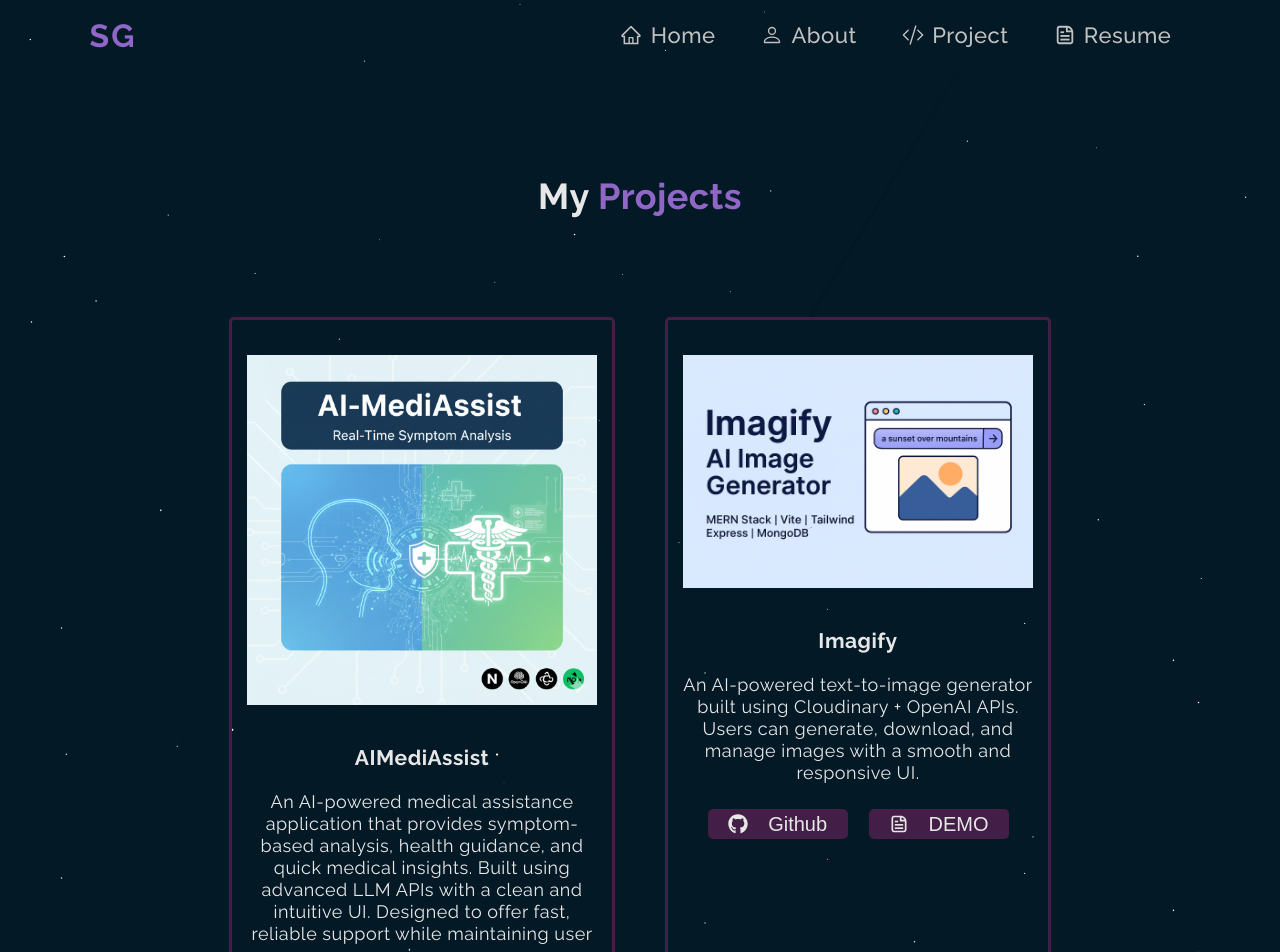
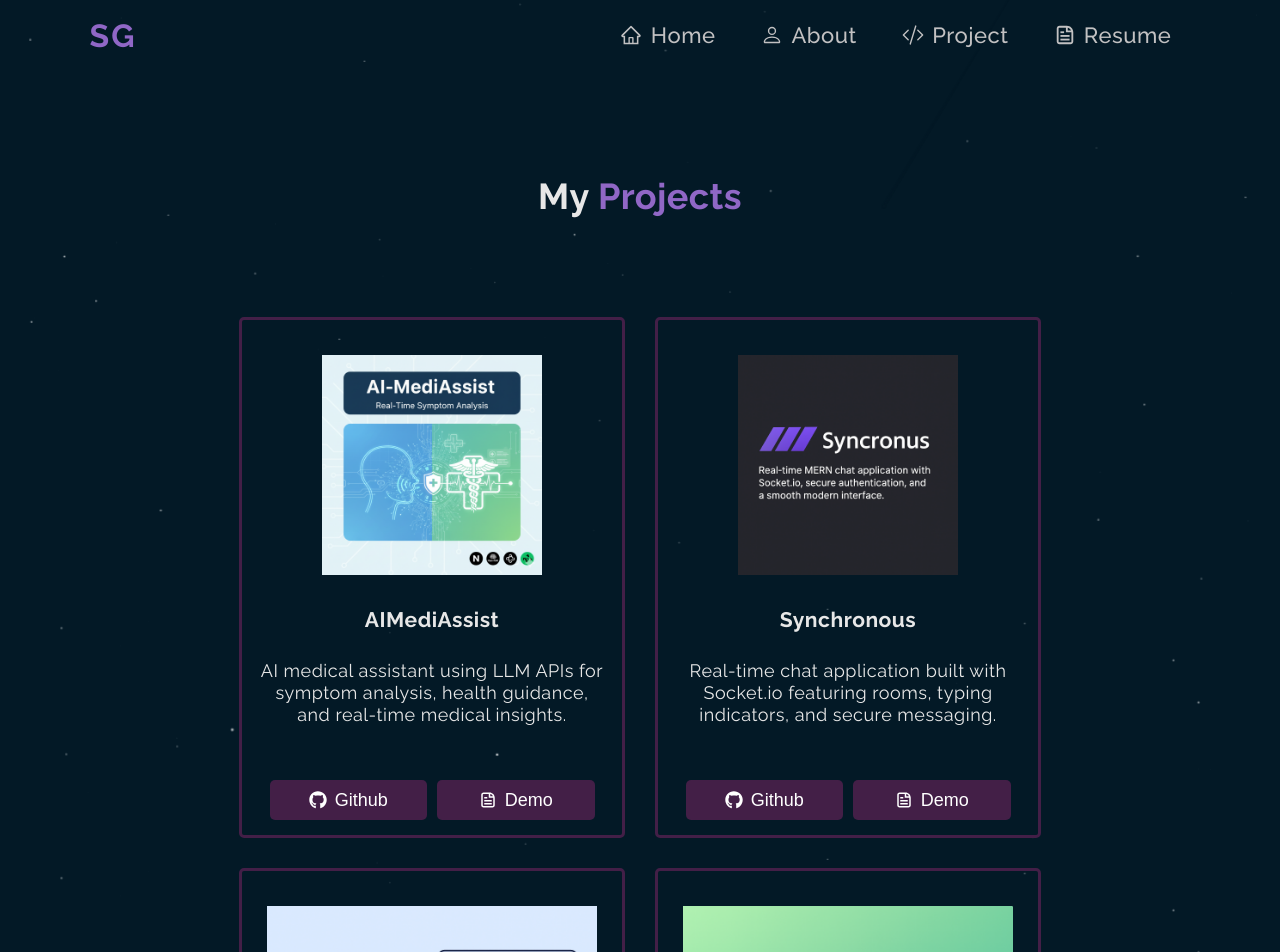
Before and after one commit to mrsarthakgupta/Sarthak-Portfolio, a React (Create React App) app: page /Project in a window 1280 px wide. Shown: the top 952 px of the page. Built offline with nearby package versions, Linux system fonts and the light colour scheme.

Commit message:
changes in layout

```diff
--- a/src/Components/ProjectBox.js
+++ b/src/Components/ProjectBox.js
@@ -7,37 +7,37 @@
   const desc = {
     // ⭐ Imagify – AI Image Generator
     ImagifyDesc:
-      "An AI-powered text-to-image generator built using Cloudinary + OpenAI APIs. Users can generate, download, and manage images with a smooth and responsive UI.",
+      "AI text-to-image generator using OpenAI and Cloudinary APIs with image download and management features.",
     ImagifyGithub: "https://github.com/mrsarthakgupta/Imagify",
     ImagifyWebsite: "https://imagify-blue-psi.vercel.app",
 
     // ⭐ Background Removal Tool
     BgRemovalDesc:
-      "A real-time background removal tool using the ClipDrop API. Upload an image and download a clean, transparent output instantly. Built with React & Node.",
+      "Background removal tool using ClipDrop API. Upload images and instantly download clean transparent outputs.",
     BgRemovalGithub: "https://github.com/mrsarthakgupta/BG-REMOVAL-PROJECT",
     BgRemovalWebsite: "https://bg-removal-project-kappa.vercel.app",
 
     // ⭐ Green Cart – Grocery App
     GreenCartDesc:
-      "A MERN stack grocery shopping app with product filtering, authentication, cart management, and smooth UX. Fully responsive and optimized.",
+      "Full-stack MERN grocery shopping platform with authentication, cart management, and product filtering.",
     GreenCartGithub: "https://github.com/mrsarthakgupta/GreenCart-main",
     GreenCartWebsite: "https://green-cart-rust.vercel.app/",
 
     // ⭐ Synchronous – Real-Time Chat App
     SynchronousDesc:
-      "A synchronous real-time chat application built using Socket.io, enabling instant messaging, typing indicators, and room-based communication. Uses Node.js, Express, and React.",
+      "Real-time chat application built with Socket.io featuring rooms, typing indicators, and secure messaging.",
     SynchronousGithub: "https://github.com/mrsarthakgupta/Synchronous_chatapp",
     SynchronousWebsite: "https://synchronous-chatapp.vercel.app",
 
     // ⭐ Tic Tac Toe with AI
     TicTacToeDesc:
-      "A Tic Tac Toe game featuring multiple difficulty modes, including an unbeatable AI powered by the Minimax algorithm. Clean UI and smooth game logic.",
+      "Tic Tac Toe game with Minimax AI, multiple difficulty levels, and responsive UI.",
     TicTacToeGithub: "https://github.com/mrsarthakgupta/Tic-Tac-Toe",
     TicTacToeWebsite: "https://mrsarthakgupta.github.io/Tic-Tac-Toe/",
 
     // ⭐ AI-MediAssist – AI Medical Assistant
     AIMediAssistDesc:
-      "An AI-powered medical assistance application that provides symptom-based analysis, health guidance, and quick medical insights. Built using advanced LLM APIs with a clean and intuitive UI. Designed to offer fast, reliable support while maintaining user privacy.",
+      "AI medical assistant using LLM APIs for symptom analysis, health guidance, and real-time medical insights.",
     AIMediAssistGithub: "https://github.com/mrsarthakgupta/Ai-MediAssist",
     AIMediAssistWebsite: "https://ai-medi-assist-nu.vercel.app",
 
@@ -48,43 +48,54 @@
     show = "none";
   }
 
-  return (
-    <div className='projectBox'>
-      <img className='projectPhoto' src={projectPhoto} alt="Project display" />
+return (
+  <div className="projectBox">
 
-      <div>
-        <br />
-        <h3>{projectName}</h3>
-        <br />
+    <img
+      className="projectPhoto"
+      src={projectPhoto}
+      alt={projectName}
+    />
 
-        {desc[projectName + 'Desc']}
-        <br />
+    <div className="projectContent">
 
-        {/* Github Button */}
+      <h3>{projectName}</h3>
+
+      <div className="projectDesc">
+        {desc[projectName + "Desc"]}
+      </div>
+
+      <div className="projectBtns">
+
         <a
           style={{ display: show }}
-          href={desc[projectName + 'Github']}
-          target='_blank'
+          href={desc[projectName + "Github"]}
+          target="_blank"
           rel="noopener noreferrer"
         >
-          <button className='projectbtn'>
-            <FaGithub /> Github
+          <button className="projectbtn">
+            <FaGithub />
+            Github
           </button>
         </a>
 
-        {/* Live Demo Button */}
         <a
-          href={desc[projectName + 'Website']}
-          target='_blank'
+          href={desc[projectName + "Website"]}
+          target="_blank"
           rel="noopener noreferrer"
         >
-          <button className='projectbtn'>
-            <CgFileDocument /> DEMO
+          <button className="projectbtn">
+            <CgFileDocument />
+            Demo
           </button>
         </a>
+
       </div>
+
     </div>
-  );
+
+  </div>
+);
 };
 
 export default ProjectBox;
--- a/src/Components/Projects.js
+++ b/src/Components/Projects.js
@@ -16,10 +16,10 @@
 
       <div className='project'>
         <ProjectBox projectPhoto={AIMediAssistImage} projectName="AIMediAssist" />
+        <ProjectBox projectPhoto={SynchronousImage} projectName="Synchronous" />
         <ProjectBox projectPhoto={ImagifyImage} projectName="Imagify" />
+        <ProjectBox projectPhoto={GreenCartImage} projectName="GreenCart" />
         <ProjectBox projectPhoto={BgRemovalImage} projectName="BgRemoval" />
-        <ProjectBox projectPhoto={GreenCartImage} projectName="GreenCart" />
-        <ProjectBox projectPhoto={SynchronousImage} projectName="Synchronous" />
         <ProjectBox projectPhoto={TicTacToeImage} projectName="TicTacToe" />
       </div>
     </div>
--- a/src/index.css
+++ b/src/index.css
@@ -383,7 +383,6 @@
 
 
 /* Project */
-
 .projectHeading{
   text-align: center;
   padding: 75px 0;
@@ -396,22 +395,31 @@
   display: flex;
   flex-wrap: wrap;
   justify-content: center;
+  align-items: stretch;
+  gap: 30px;
   margin: 25px 5%;
 }
 
 .projectBox{
   width: 350px;
+  min-height: 450px;
+
   border: 3px solid #431f47;
   border-radius: 5px;
+
+  padding: 15px;
   text-align: center;
-  padding: 15px;
+
   letter-spacing: 0.5px;
   font-size: 18px;
   line-height: 22px;
 
-  margin: 0px 25px 50px 25px;
+  display: flex;
+  flex-direction: column;
+
   transition: 0.5s;
 }
+
 .projectBox:hover{
   transform: scale(1.05);
   box-shadow: 0 4px 10px 0 #431f47;
@@ -420,23 +428,73 @@
 .projectPhoto{
   display: block;
   width: 100%;
-  margin: 20px 0px;
+  height: 220px;
+  object-fit: contain;
+  margin: 20px 0;
+}
+
+.projectContent{
+  display: flex;
+  flex-direction: column;
+  flex-grow: 1;
+}
+
+.projectContent h3{
+  height: 50px;
+
+  display: flex;
+  align-items: center;
+  justify-content: center;
+
+  margin-bottom: 15px;
+}
+
+.projectDesc{
+  flex-grow: 1;
+
+  display: flex;
+  align-items: flex-start;
+  justify-content: center;
+
+  min-height: 120px;
+}
+
+.projectBtns{
+  margin-top: auto;
+
+  display: flex;
+  justify-content: center;
+  gap: 10px;
+}
+
+.projectBtns a{
+  width: 45%;
+  text-decoration: none;
 }
 
 .projectbtn{
-  font-size: 20px;
-  display: inline-flex;
+  width: 100%;
+  height: 40px;
+
+  border: none;
+  border-radius: 5px;
+
+  background: #431f47;
+  color: white;
+
+  display: flex;
   align-items: center;
-  justify-content: space-evenly;
-  width: 40%;
-  margin: 25px 3% 0;
-  border-radius: 5px;
-  background-color: #431f47;
-  color: #E7E7E7;
-  height: 30px;
-  cursor:pointer;
+  justify-content: center;
+  gap: 8px;
+
+  font-size: 18px;
+  cursor: pointer;
+
   text-decoration: none;
-  border-style: none;
+}
+
+.projectbtn:hover{
+  opacity: 0.9;
 }
 
 
```
